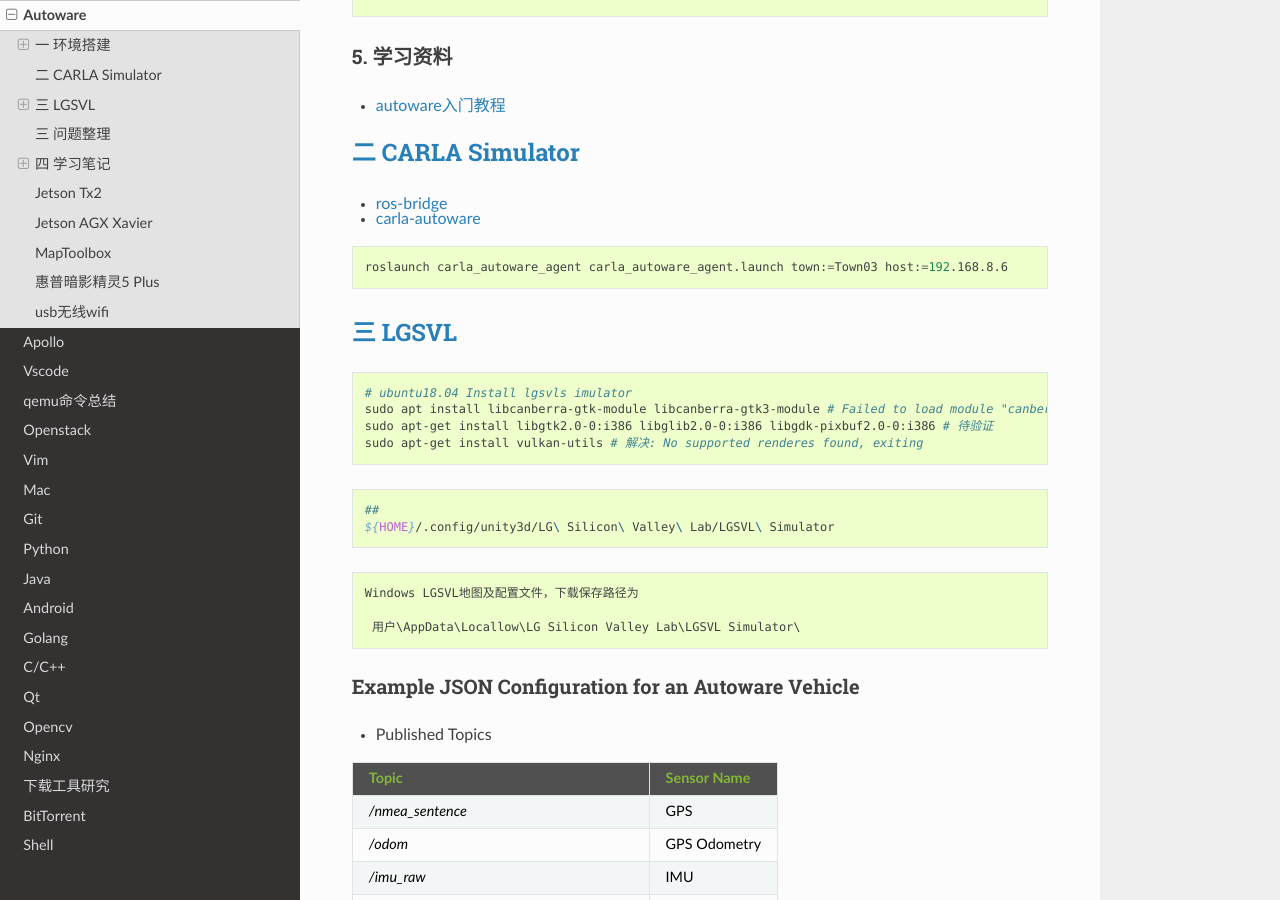
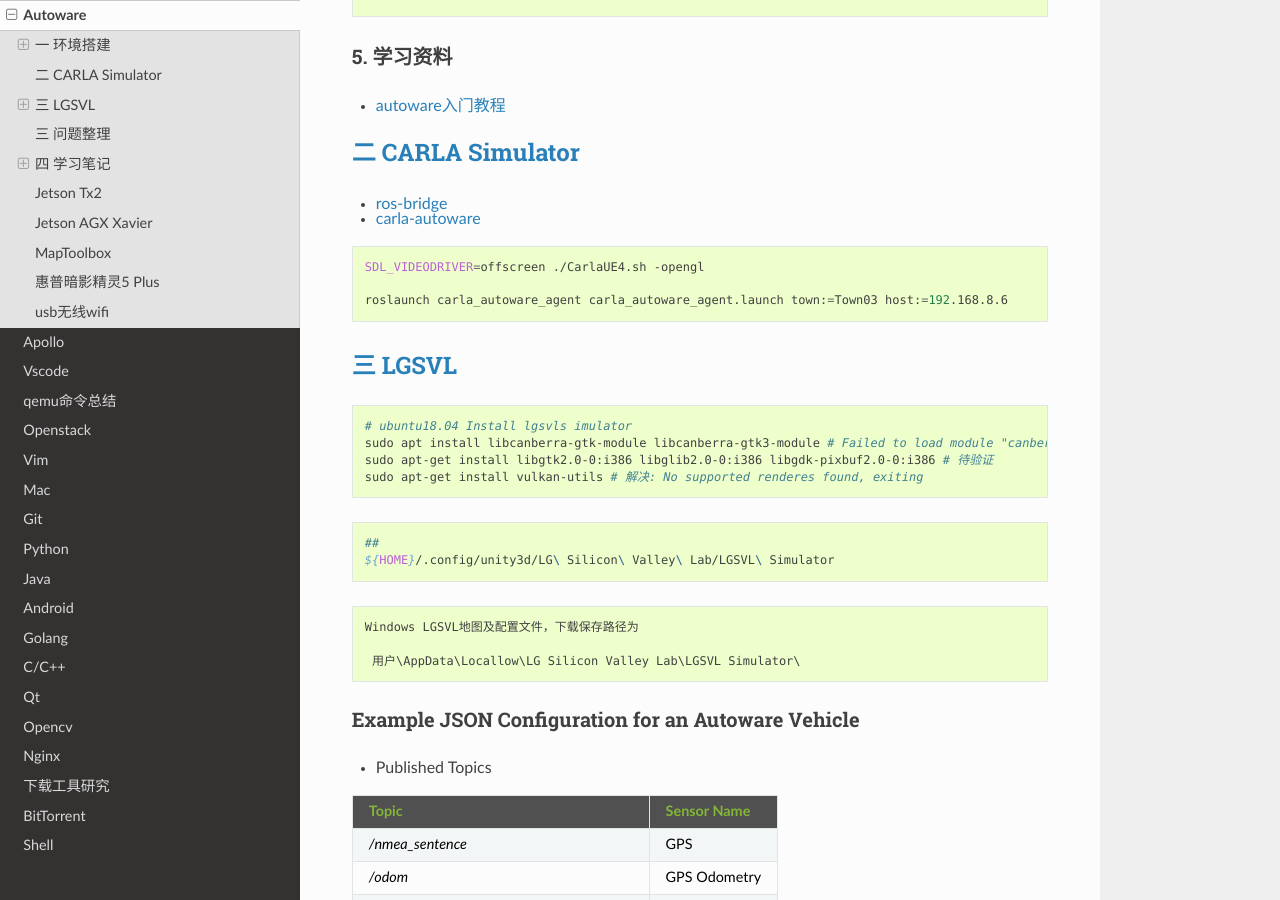
Before and after one commit to my-rds-store/my_space, a Sphinx documentation site: the page built from source/autoware/index.rst, in a window 1280 px wide and 900 px high, scrolled down 4117 px. Built offline with Sphinx 7.4.7 and the Read the Docs theme 2.0.0, drawn with Linux system fonts in a browser that asks for light colours.

Commit message:
update ...

```diff
--- a/source/autoware/index.rst
+++ b/source/autoware/index.rst
@@ -308,6 +308,8 @@
 * `carla-autoware <https://hub.fastgit.org/carla-simulator/carla-autoware>`_
 
 .. code-block:: sh
+
+    SDL_VIDEODRIVER=offscreen ./CarlaUE4.sh -opengl
 
     roslaunch carla_autoware_agent carla_autoware_agent.launch town:=Town03 host:=192.168.8.6
 
```
